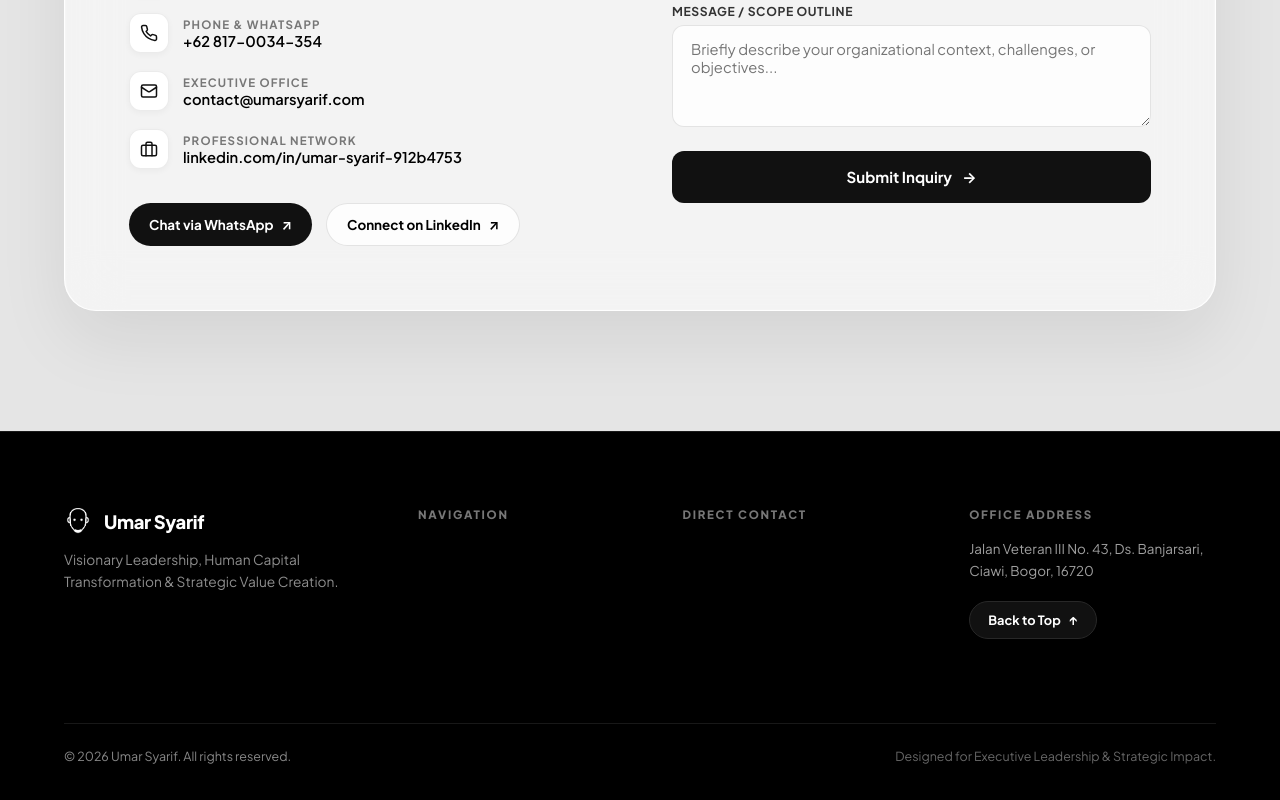
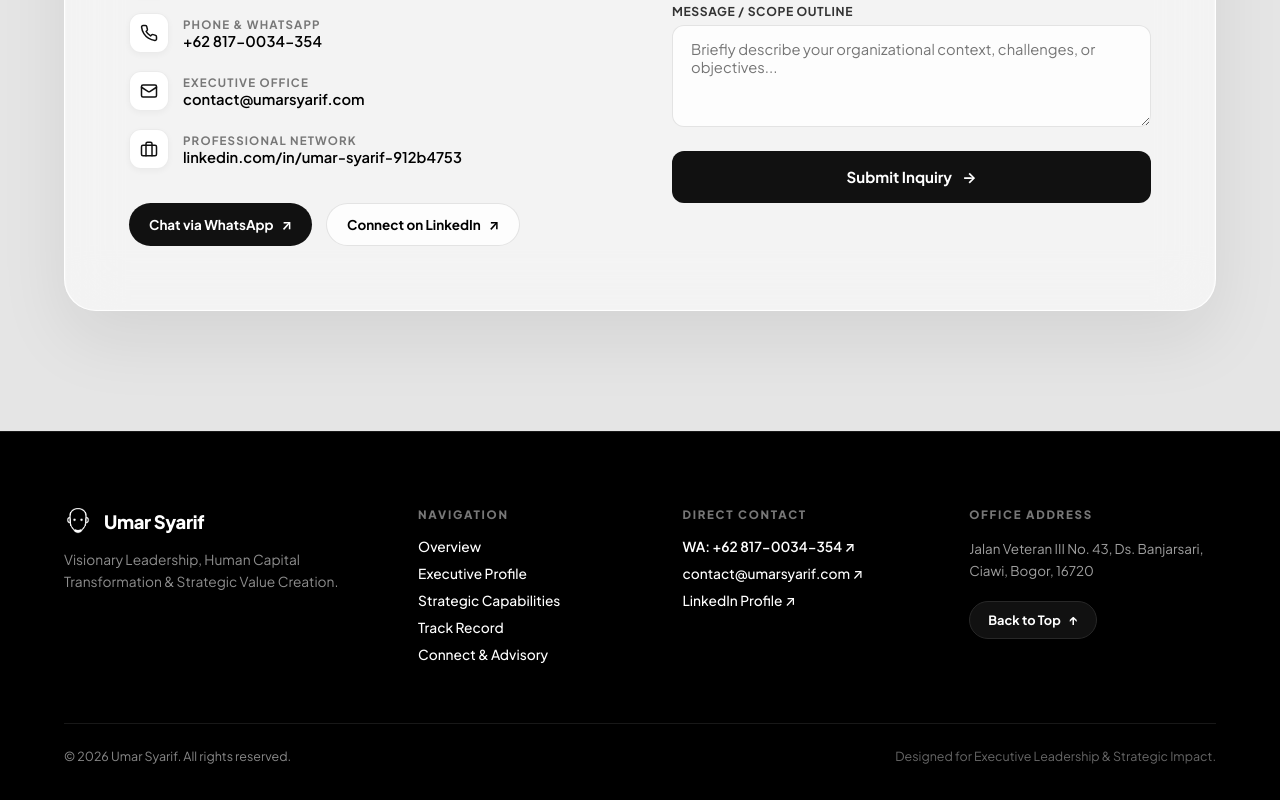
Before and after one commit to r3ndyipb/umar-profile, a Next.js app: page / in a window 1280 px wide. Shown: the part 5187-5987 px from the top of the page. Built offline with nearby package versions, Linux system fonts and the light colour scheme.

Commit message:
style(footer): restore white color for footer menu links and set font-weight bold on hover

```diff
--- a/src/app/globals.css
+++ b/src/app/globals.css
@@ -1781,23 +1781,47 @@ a:focus {
   gap: 10px;
 }
 
+.footer-section a,
 .footer-link {
   font-size: 0.86rem;
-  color: #B5B5B5;
-  text-decoration: none;
+  color: #FFFFFF !important;
+  text-decoration: none !important;
   font-weight: 500;
-  transition: color 0.2s ease, transform 0.2s ease;
+  transition: font-weight 0.2s ease, transform 0.2s ease, opacity 0.2s ease;
   width: fit-content;
 }
 
-.footer-link:hover {
-  color: #00E5FF;
-  transform: translateX(2px);
-}
-
-.footer-contact-highlight {
-  color: #00E5FF;
-  font-weight: 700;
+.footer-section a:link,
+.footer-section a:visited,
+.footer-section a:active,
+.footer-link:link,
+.footer-link:visited,
+.footer-link:active {
+  color: #FFFFFF !important;
+  text-decoration: none !important;
+}
+
+.footer-section a:hover,
+.footer-section a:focus,
+.footer-link:hover,
+.footer-link:focus {
+  color: #FFFFFF !important;
+  font-weight: 700 !important;
+  text-decoration: none !important;
+  transform: translateX(3px);
+}
+
+.footer-contact-highlight,
+.footer-contact-highlight:link,
+.footer-contact-highlight:visited {
+  color: #FFFFFF !important;
+  font-weight: 600;
+}
+
+.footer-contact-highlight:hover,
+.footer-contact-highlight:focus {
+  color: #FFFFFF !important;
+  font-weight: 800 !important;
 }
 
 .footer-address {
--- a/style.css
+++ b/style.css
@@ -1787,23 +1787,47 @@ a:focus {
   gap: 10px;
 }
 
+.footer-section a,
 .footer-link {
   font-size: 0.86rem;
-  color: #B5B5B5;
-  text-decoration: none;
+  color: #FFFFFF !important;
+  text-decoration: none !important;
   font-weight: 500;
-  transition: color 0.2s ease, transform 0.2s ease;
+  transition: font-weight 0.2s ease, transform 0.2s ease, opacity 0.2s ease;
   width: fit-content;
 }
 
-.footer-link:hover {
-  color: #00E5FF;
-  transform: translateX(2px);
-}
-
-.footer-contact-highlight {
-  color: #00E5FF;
-  font-weight: 700;
+.footer-section a:link,
+.footer-section a:visited,
+.footer-section a:active,
+.footer-link:link,
+.footer-link:visited,
+.footer-link:active {
+  color: #FFFFFF !important;
+  text-decoration: none !important;
+}
+
+.footer-section a:hover,
+.footer-section a:focus,
+.footer-link:hover,
+.footer-link:focus {
+  color: #FFFFFF !important;
+  font-weight: 700 !important;
+  text-decoration: none !important;
+  transform: translateX(3px);
+}
+
+.footer-contact-highlight,
+.footer-contact-highlight:link,
+.footer-contact-highlight:visited {
+  color: #FFFFFF !important;
+  font-weight: 600;
+}
+
+.footer-contact-highlight:hover,
+.footer-contact-highlight:focus {
+  color: #FFFFFF !important;
+  font-weight: 800 !important;
 }
 
 .footer-address {
```
